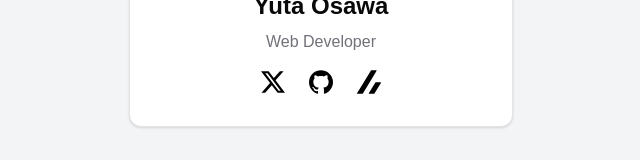
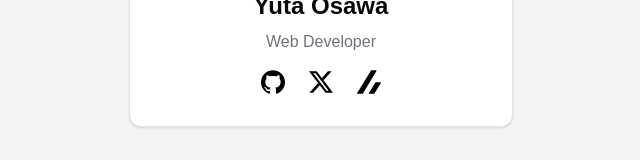
Before and after one commit to oosawy/oosawy.dev, a Next.js app: page / in a window 1280 px wide. Shown: the part 430-590 px from the top of the page, without its empty margins (319-959 px from the left). Built offline with nearby package versions, Linux system fonts and the light colour scheme.

Commit message:
fix icon

```diff
--- a/src/components/profile-card.tsx
+++ b/src/components/profile-card.tsx
@@ -23,7 +23,7 @@ export function ProfileCard() {
               rel="noopener noreferrer"
               className="text-gray-600 dark:text-gray-400 hover:text-primary dark:hover:text-primary-foreground"
             >
-              <XIcon className="w-6 h-6" />
+              <GitHubIcon className="w-6 h-6" />
               <span className="sr-only">GitHub</span>
             </a>
             <a
@@ -32,7 +32,7 @@ export function ProfileCard() {
               rel="noopener noreferrer"
               className="text-gray-600 dark:text-gray-400 hover:text-primary dark:hover:text-primary-foreground"
             >
-              <GitHubIcon className="w-6 h-6" />
+              <XIcon className="w-6 h-6" />
               <span className="sr-only">X</span>
             </a>
             <a
```
